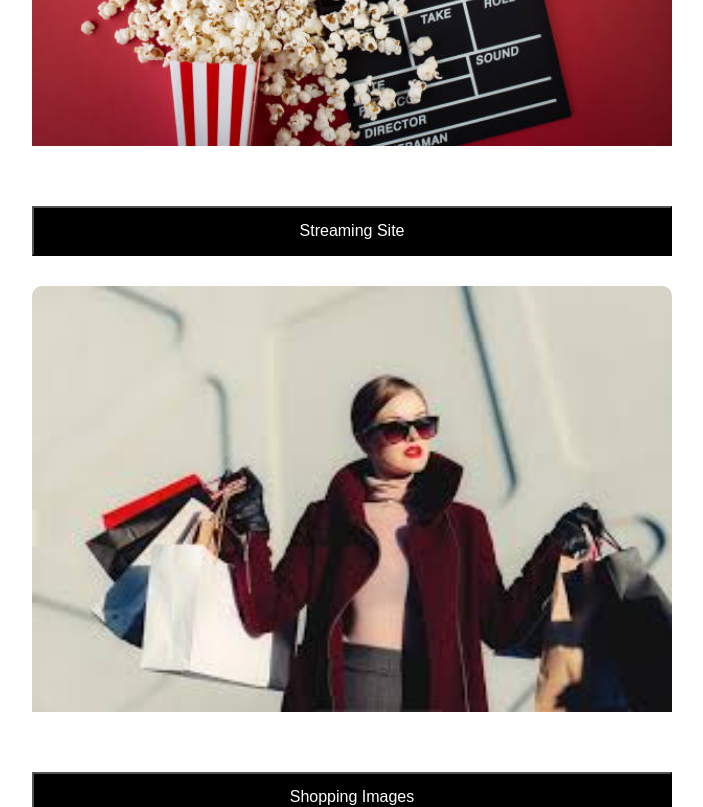
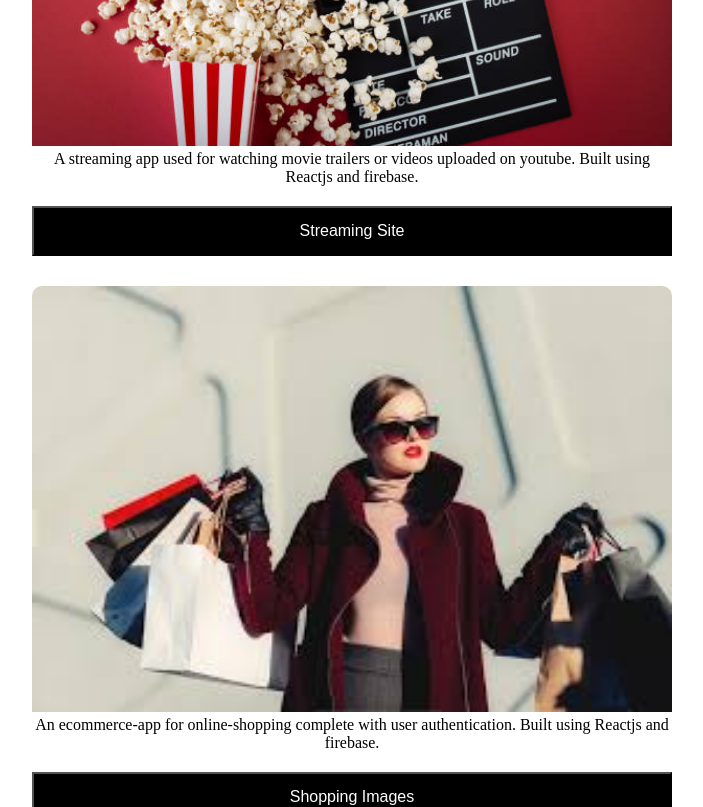
Before and after one commit to adeoye99/myportfolio, a React (Create React App) app: page / in a window 1280 px wide. Shown: the part 1640-2447 px from the top of the page, without its empty margins (288-991 px from the left). Built offline with nearby package versions, Linux system fonts and the light colour scheme.

Commit message:
contact form

```diff
--- a/package.json
+++ b/package.json
@@ -3,6 +3,7 @@
   "version": "0.1.0",
   "private": true,
   "dependencies": {
+    "@emailjs/browser": "^3.4.0",
     "@fortawesome/fontawesome-free": "^6.0.0",
     "@fortawesome/fontawesome-svg-core": "^1.3.0",
     "@fortawesome/free-brands-svg-icons": "^6.0.0",
--- a/src/Data/Projectdata.jsx
+++ b/src/Data/Projectdata.jsx
@@ -1,7 +1,7 @@
 const Projectdatas  = [
     {
         img:"/Images/movieimage.jpeg",
-        about: "A streaming app used for watching movie trailers or videos uploaded on you tube. Built using Reactjs and firebase.",
+        about: "A streaming app used for watching movie trailers or videos uploaded on youtube. Built using Reactjs and firebase.",
         link: " https://movie-streaming-app-f4013.web.app",
         buttoncontent: "Streaming Site"
     },
--- a/src/ProjectComponents/ProjectWorks.jsx
+++ b/src/ProjectComponents/ProjectWorks.jsx
@@ -46,16 +46,20 @@ const ProjectAbout = styled.div`
 
   }
 `
+const ProjectLink = styled.a`
+color: black;
+
+`
 function ProjectWorks(props){
   return (
        <ProjectWork>
-           <a href =  {`${props.link}`}>
+           <ProjectLink href =  {`${props.link}`}>
               <ProjectImage src = {props.img}/>
               <ProjectContent>
                  <ProjectAbout>{props.about}</ProjectAbout>
                  <ProjectButton >{props.buttoncontent}</ProjectButton>
               </ProjectContent>
-              </a>
+              </ProjectLink>
           </ProjectWork>
 
   );
```
Also changed, not shown: src/Pages/Contact.jsx (+11 -0 lines), 1 other file (tests, documents, lock files or other folders).
